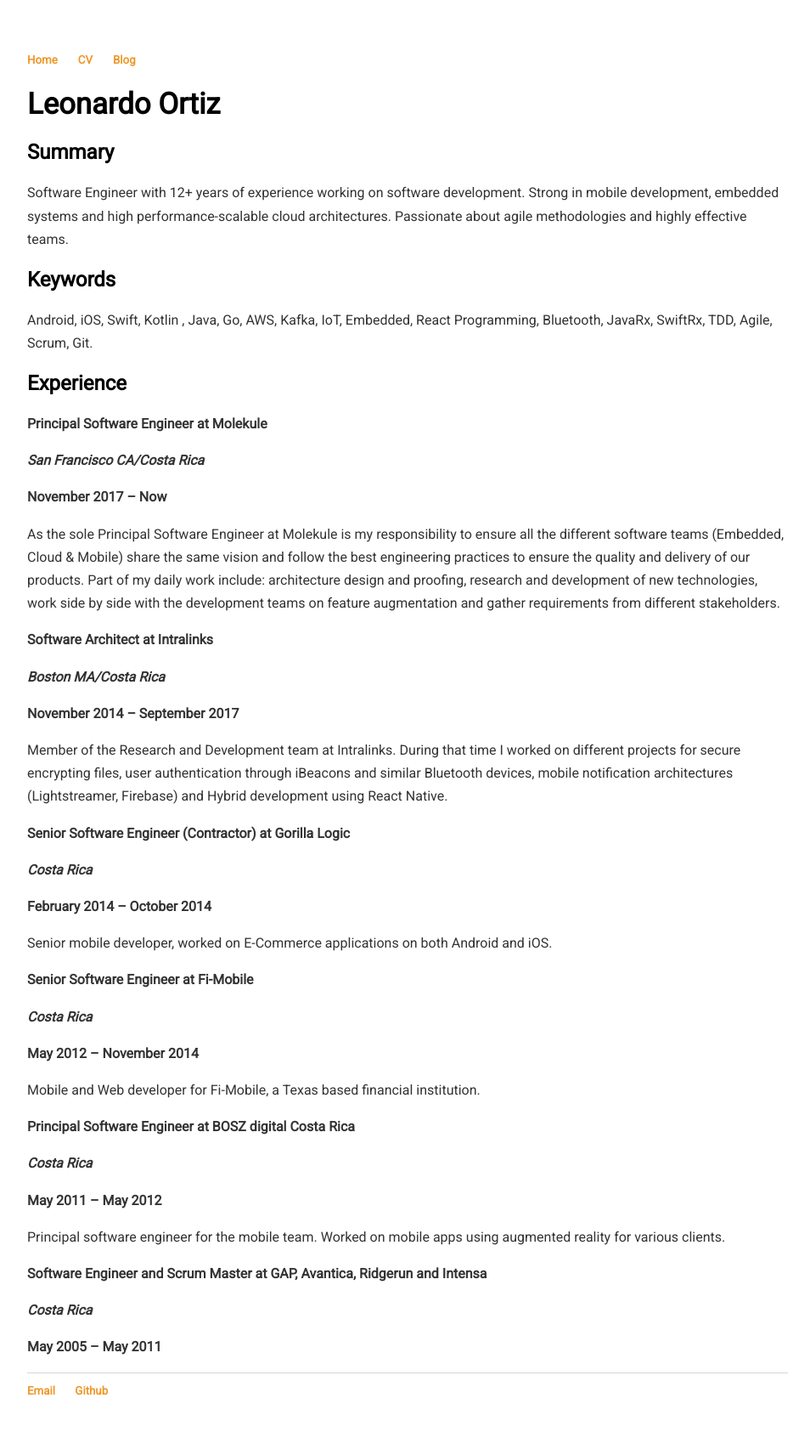
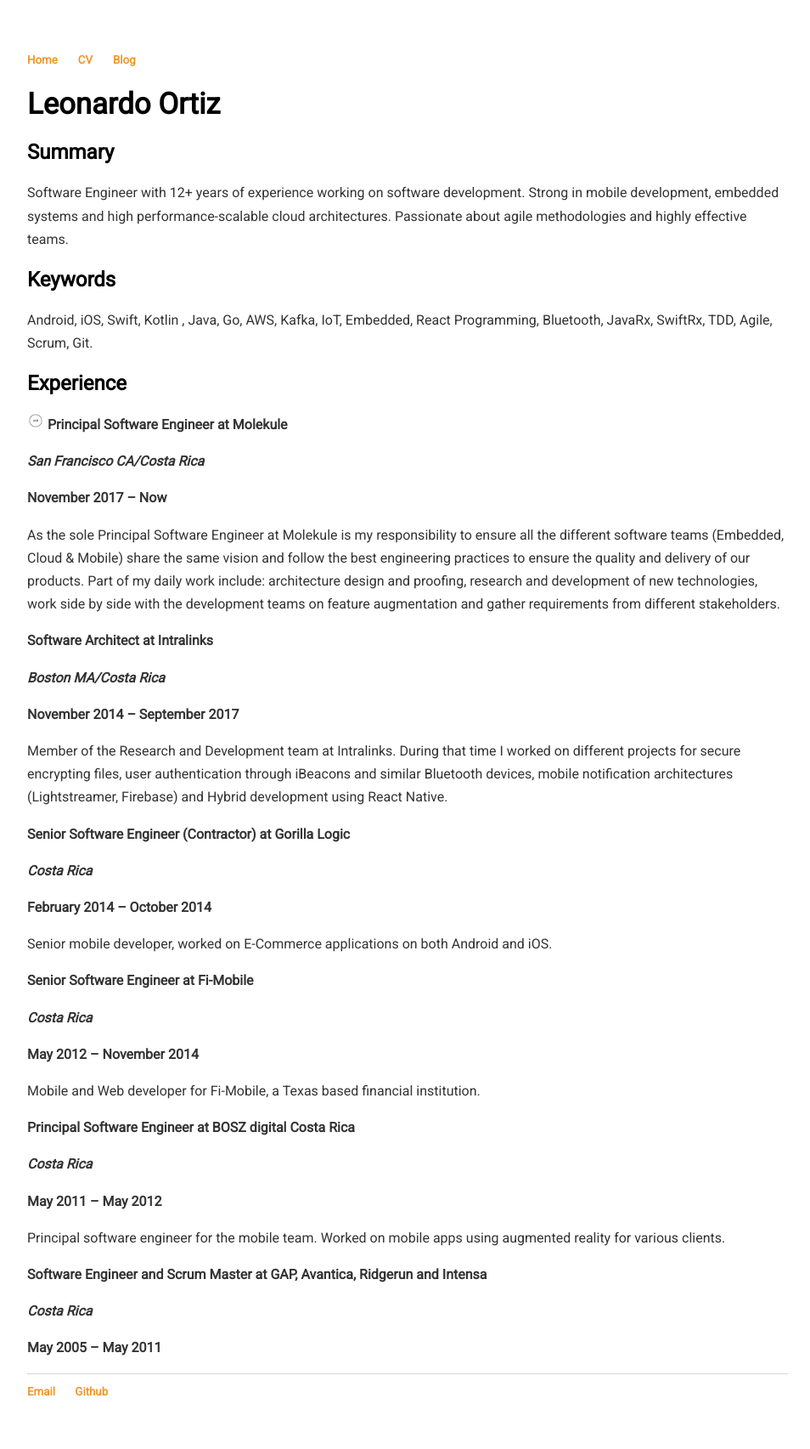
Before and after one commit to leohackerman/leohackerman.github.io, a Jekyll site: the page built from cv/cv.md, in a window 1280 px wide. Shown: the whole page at 85% size, without its empty margins (160-1114 px from the left). Built offline with Jekyll 4.4.1, drawn with Linux system fonts in a browser that asks for light colours.

Commit message:
Adde icon

```diff
--- a/cv/cv.md
+++ b/cv/cv.md
@@ -8,6 +8,7 @@
 ## Keywords
 Android, iOS, Swift, Kotlin , Java, Go, AWS, Kafka, IoT, Embedded, React Programming, Bluetooth, JavaRx, SwiftRx, TDD, Agile, Scrum, Git.
 ## Experience
+<img src="/assets/molekule.jpg" alt="Molekule" width="20pt" height="20pt">
 **Principal Software Engineer at Molekule**
 <p/>
 ___San Francisco CA/Costa Rica___
```
Also changed, not shown: assets/molekule.jpg (added).
